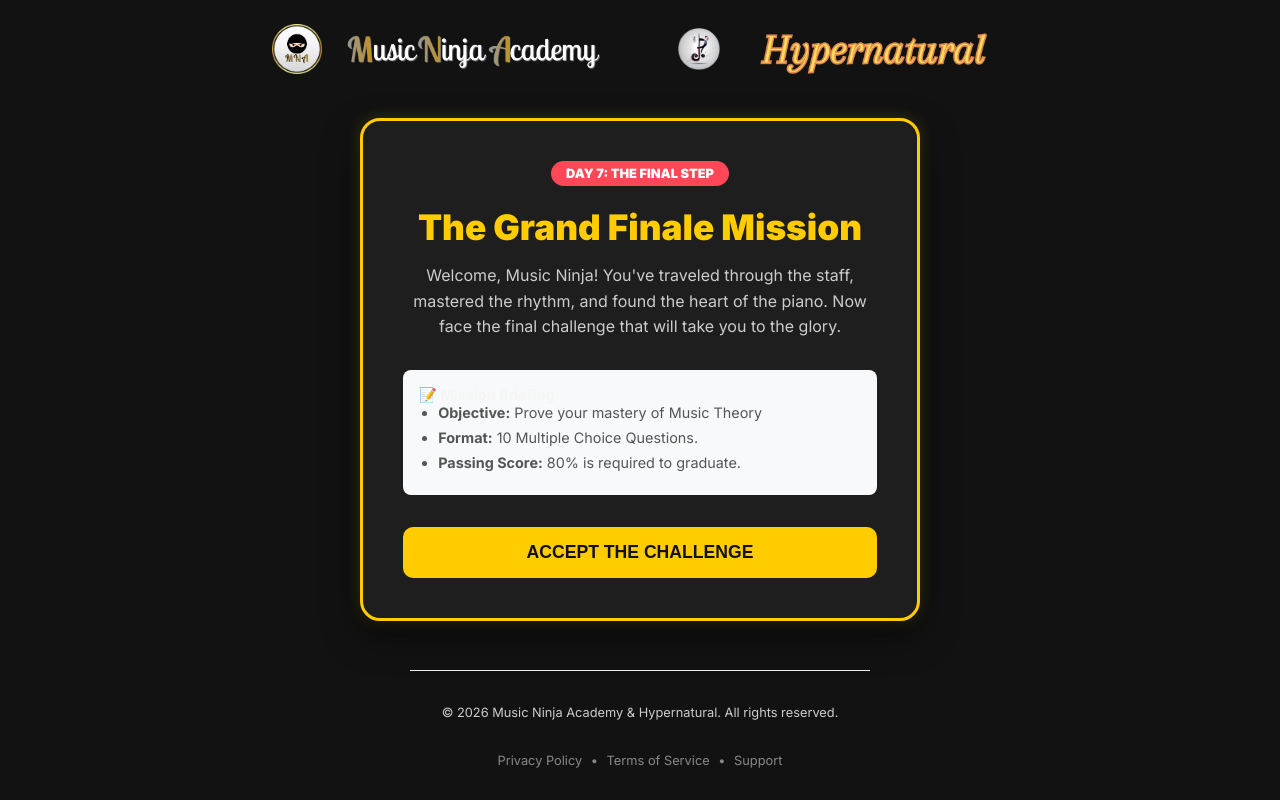
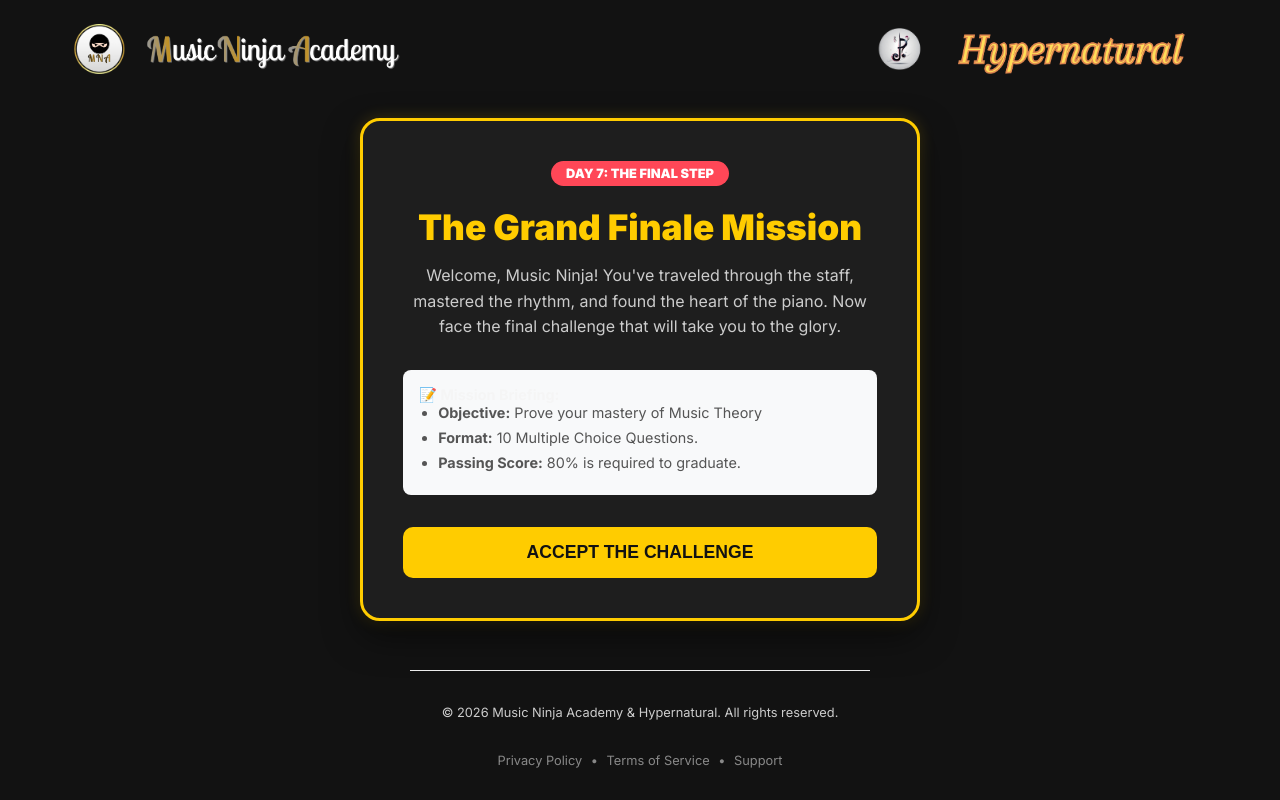
Before and after one commit to music-ninja-academy/final-exam, a plain HTML site: page i2.html in a window 1280 px wide. Drawn offline with Linux system fonts and the light colour scheme.

Commit message:
Update i2.html

```diff
--- a/i2.html
+++ b/i2.html
@@ -17,17 +17,27 @@
     display: flex;
     justify-content: space-between;
     align-items: center;
-            padding: 1.5rem 2rem;
-            max-width: 800px;
-            margin: 0 auto;
+    padding: 1.5rem 0; /* Eliminamos padding lateral para que el borde sea exacto */
+    max-width: 800px; /* DEBE SER IGUAL AL ANCHO DE TU .CARD */
+    margin: 0 auto; /* Lo centra igual que la tarjeta */
     width: 100%;
     box-sizing: border-box;
 }
-       /* Contenedores de marca */
-        .brand-container, .hn-container {
+
+/* Movemos el centro del grupo MNA sobre la esquina izquierda */
+.brand-container {
     display: flex;
-            align-items: center; /* Esto asegura el centrado vertical */
-            gap: 15px;
+    align-items: center;
+    gap: 12px;
+    transform: translateX(-50%);
+}
+
+/* Movemos el centro del grupo Hypernatural sobre la esquina derecha */
+.hn-container {
+    display: flex;
+    align-items: center;
+    gap: 12px;
+    transform: translateX(50%);
 }
 
         /* Unificamos alturas para evitar saltos visuales */
```
Lines whose indentation alone changed are shown as unchanged.
